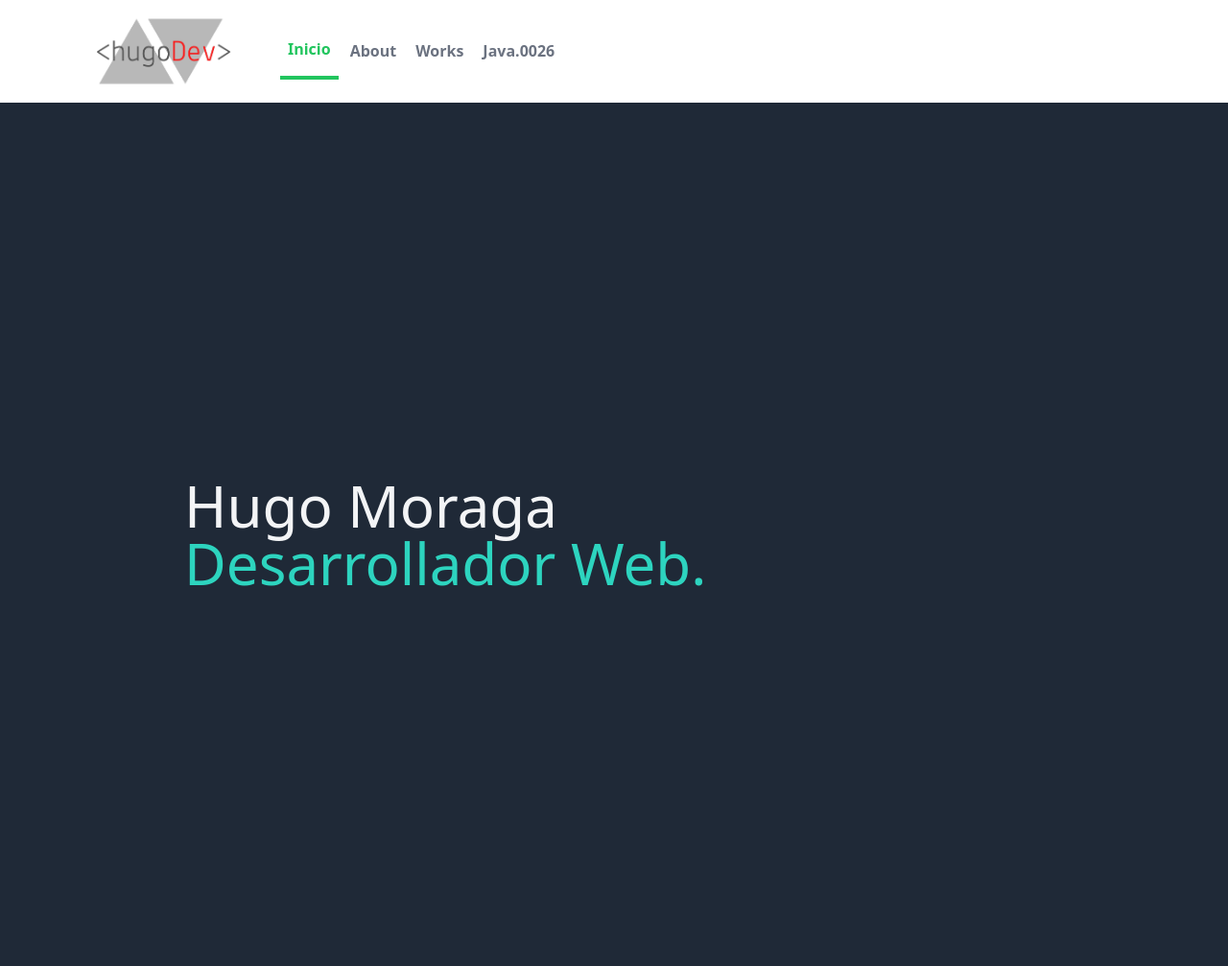
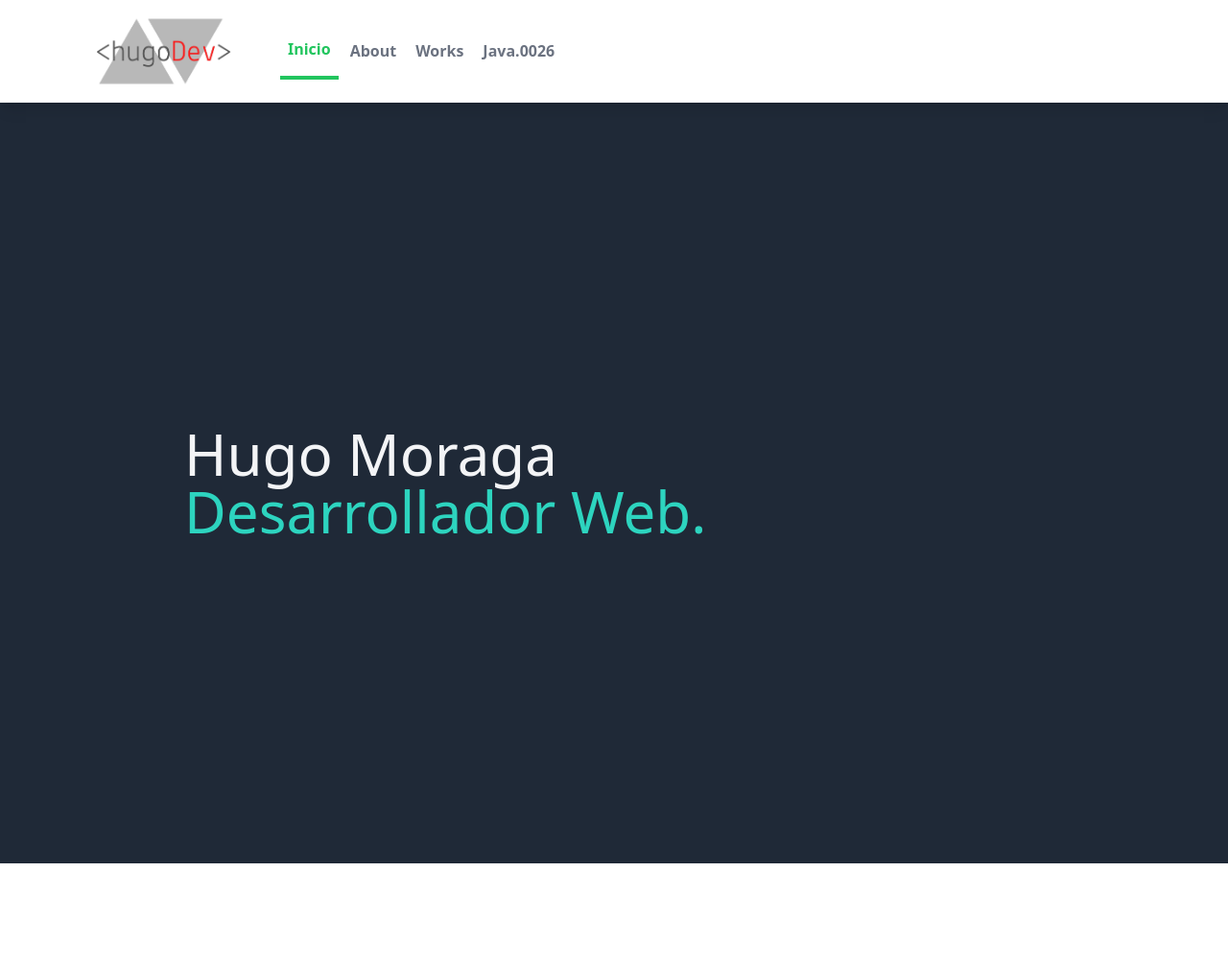
Before and after one commit to hugomoraga/hugomoraga.github.io, a Jekyll site: the page built from docs/index.markdown, in a window 1280 px wide. Shown: the whole page at 96% size. Built offline with Jekyll 4.4.1, drawn with Linux system fonts in a browser that asks for light colours; nearby versions of some CDN libraries; after the commit the page ends 900 px from its top, so only the background shows below that.

Commit message:
presentacion

```diff
--- a/docs/_includes/header.html
+++ b/docs/_includes/header.html
@@ -1,3 +1,5 @@
+<section class="homescreen m-0 flex flex-col w-screen justify-center bg-gray-800 h-screen text-gray-100 ">
+
 <nav class="bg-white shadow-lg">
     <div class="max-w-6xl mx-auto px-4">
         <div class="flex justify-between">
--- a/docs/_layouts/home.html
+++ b/docs/_layouts/home.html
@@ -2,7 +2,6 @@
 layout: "wrapper"
 ---
 
-    <section class="homescreen m-0 flex flex-col w-screen justify-center bg-gray-800 h-screen text-gray-100 ">
           <h1 class="text-6xl  my-auto mx-auto  md:mx-48 ">
             Hugo Moraga <br />
             <span class="text-teal-400">Desarrollador Web.</span>
```
